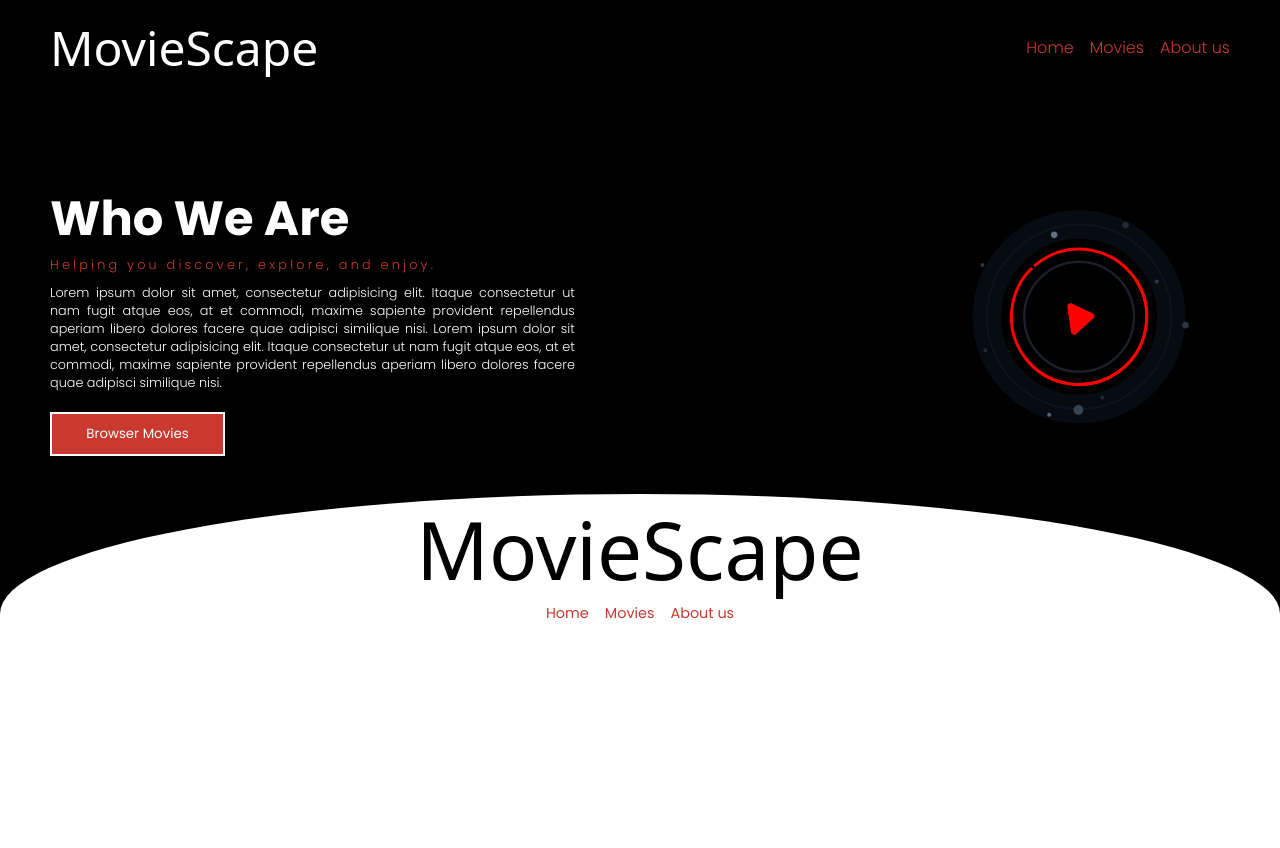
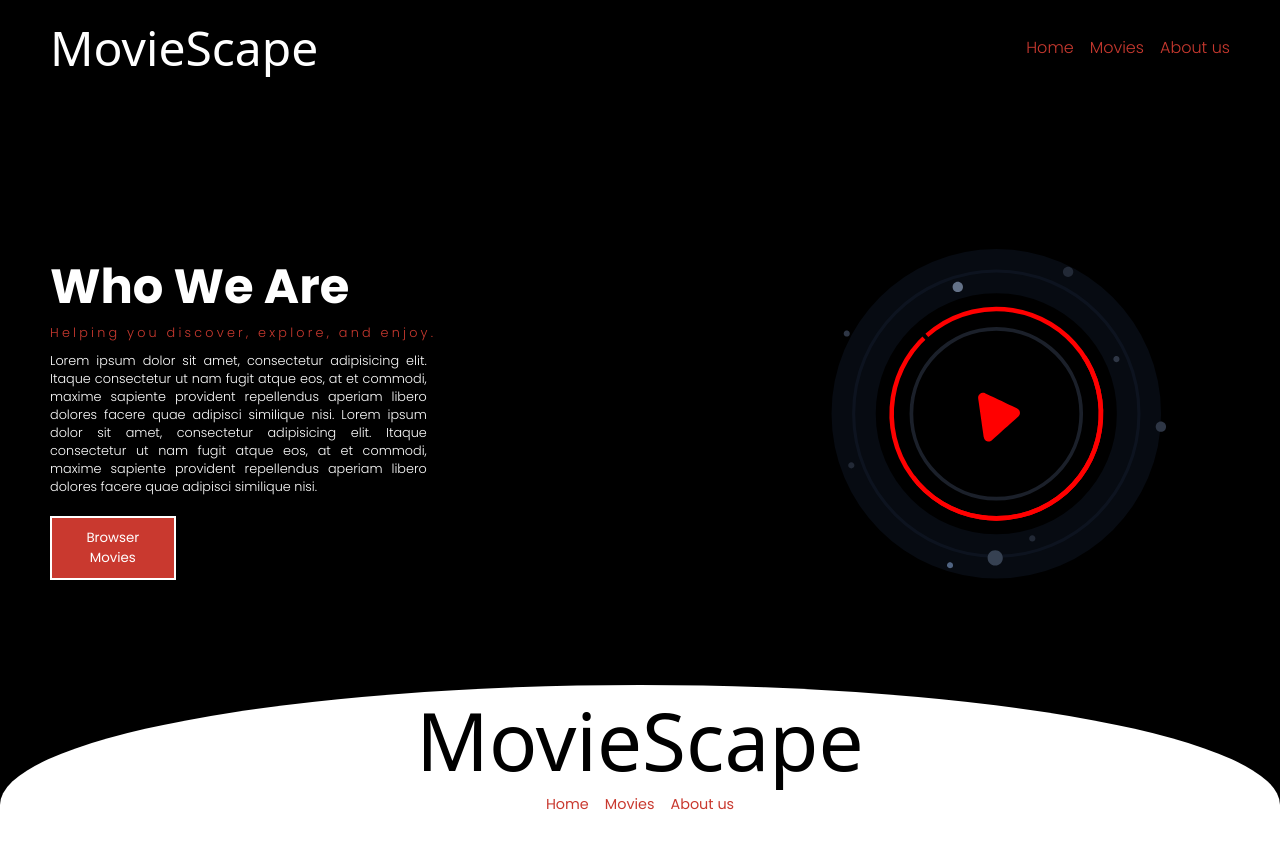
Before and after one commit to HichamHanane/MovieScape, a React (Vite) app: page /about-us in a window 1280 px wide. Shown: the top 848 px of the page. Before the commit the page ends 800 px from the top, so only its background shows below. Built offline with nearby package versions, Linux system fonts and the light colour scheme; no server answers; a web font is replaced by a local one.

Commit message:
update about us section

```diff
--- a/src/Components/AboutSection/AboutSection.jsx
+++ b/src/Components/AboutSection/AboutSection.jsx
@@ -20,7 +20,7 @@ function AboutSection() {
         <button className={styles.movies_button} onClick={()=> navigate('/movies')}>Browser Movies</button>
       </div>
       <div className={styles.right_side}>
-        <Lottie animationData={movie_animation} />
+        <Lottie animationData={movie_animation}  className={styles.lottieAnimation} />
       </div>
     </section>
   )
--- a/src/Components/AboutSection/AboutSection.module.css
+++ b/src/Components/AboutSection/AboutSection.module.css
@@ -2,19 +2,30 @@
     display: flex;
     align-items: center;
     justify-content: space-between;
+    gap: 5rem;
     margin-top: 70px;
     padding: 0 50px;
 
 }
-/* .left_side{
-    width: 50%;
-} */
+.left_side{
+    /* background-color: burlywood; */
+    width: 70%;
+}
 
 .right_side{
     /* background-color: blueviolet; */
-    width: 80%;
+    width: 40%;
+    display: flex;
+    justify-content: center;
+    /* height: 300px; */
+}
 
-    /* height: 300px; */
+.lottieAnimation {
+  width: 500px;
+  height: 500px;
+  /* Or use percentages for a responsive design */
+  /* width: 100%; */
+  /* height: auto; */
 }
 
 .healine{
--- a/src/Components/MoviesSection/MoviesSection.jsx
+++ b/src/Components/MoviesSection/MoviesSection.jsx
@@ -29,7 +29,11 @@ function MoviesSection() {
     const indexOfLastMovie = currentPage * moviePerPage;
     const indexOfFirstMovie = indexOfLastMovie - moviePerPage;
     const currentMovies = filterMovie?.slice(indexOfFirstMovie, indexOfLastMovie);
-    const paginate = (pageNumber) => setCurrentPage(pageNumber);
+    const paginate = (pageNumber) => {
+        setCurrentPage(pageNumber)
+        window.scroll(0, 0)
+
+    };
 
     const displayMovies = currentMovies?.map((movie, index) => {
         return <MovieCard movie={movie} key={index} />
@@ -38,7 +42,7 @@ function MoviesSection() {
     const handleSelectedValue = (e) => {
         const SelectedValue = e.target.value;
         setSelectedSort(SelectedValue);
-        console.log('selected :',SelectedValue);
+        console.log('selected :', SelectedValue);
 
         if (SelectedValue == "rating") {
             let sortByRatings = filterMovie.sort((a, b) => a.rating - b.rating)
@@ -53,7 +57,12 @@ function MoviesSection() {
             console.log('Movies filter by sort :', filterMovie);
             return;
         }
-        filterMovie = data;
+        if (SelectedValue == " ") {
+            // console.log('no selected value');
+            filterMovie = data;
+            return;
+        }
+
     }
 
     const renderSkeletonCards = () => {
@@ -88,7 +97,7 @@ function MoviesSection() {
 
     useEffect(() => {
         setCurrentPage(1);
-    }, [searchMovie,selectedSort]);
+    }, [searchMovie, selectedSort]);
     return (
         <>
             <section className={styles.section_movies}>
@@ -104,7 +113,7 @@ function MoviesSection() {
                     <div className={styles.sort_by_div}>
                         <label htmlFor="Sort by">Sort by :</label>
                         <select name="sort_by" onChange={(e) => handleSelectedValue(e)} >
-                            <option value=""></option>
+                            <option value=" "></option>
                             <option value="rating">Ratings</option>
                             <option value="year">Year</option>
                         </select>
--- a/src/Components/Pagenation/Pagination.jsx
+++ b/src/Components/Pagenation/Pagination.jsx
@@ -18,7 +18,6 @@ function Pagination({ moviePerPage, totalMovies, paginate , currentPage }) {
                     </li>
                 ))}
             </ul>
-
         </nav>
     );
 }
```
